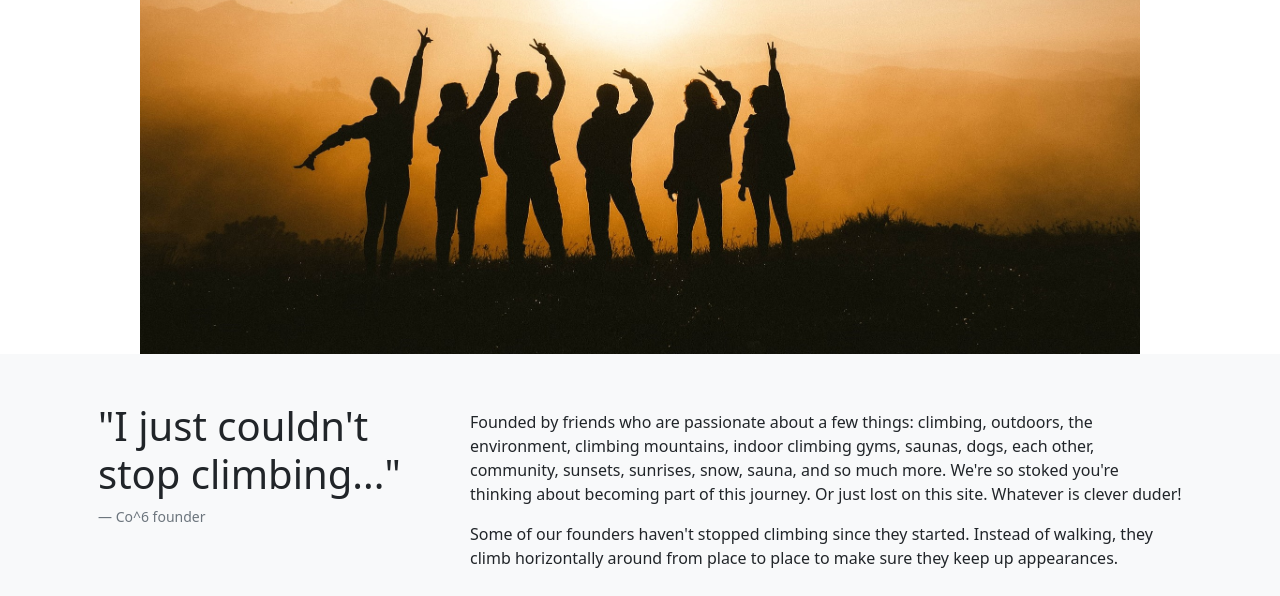
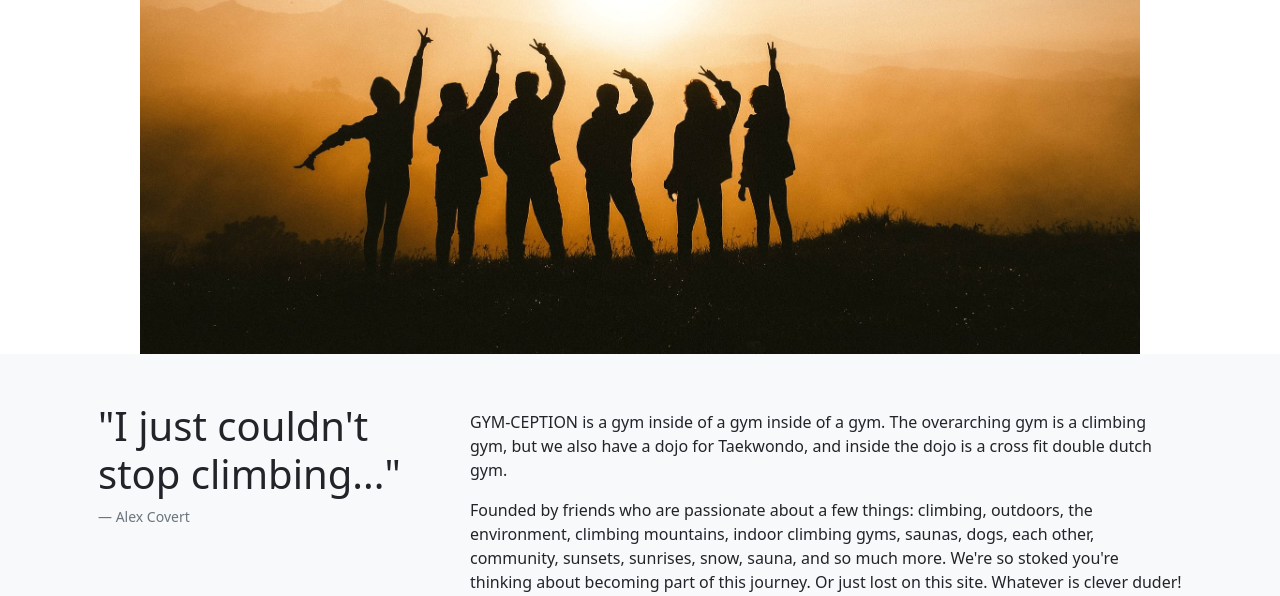
Before and after one commit to ANAMTA-MUNEER/temples, a plain HTML site: page about.html in a window 1280 px wide. Shown: the part 548-1144 px from the top of the page. Drawn offline with nearby package versions, Linux system fonts and the light colour scheme.

Commit message:
spelled sauna correctly and changed about page

```diff
--- a/about.html
+++ b/about.html
@@ -62,9 +62,10 @@
                 class="d-flex flex-column flex-lg-row flex-md-col flex-sm-col pt-5 pb-3 justify-content-md-center justify-content-sm-center">
                 <div class="col-lg-4 col-md-12">
                     <h1 class="px-3">"I just couldn't stop climbing..."</h1>
-                    <figcaption class="blockquote-footer pt-3 px-3">Co^6 founder</figcaption>
+                    <figcaption class="blockquote-footer pt-3 px-3">Alex Covert</figcaption>
                 </div>
                 <div class="col-lg-8 col-md-12 px-3 pt-2">
+                    <p>GYM-CEPTION is a gym inside of a gym inside of a gym. The overarching gym is a climbing gym, but we also have a dojo for Taekwondo, and inside the dojo is a cross fit double dutch gym.</p>
                     <p>Founded by friends who are passionate about a few things: climbing, outdoors, the environment, climbing mountains, indoor climbing gyms, saunas, dogs, each other, community, sunsets, sunrises, snow, sauna, and so much more. We're so stoked you're thinking about becoming part of this journey. Or just lost on this site. Whatever is clever duder!</p>
 
                     <p>Some of our founders haven't stopped climbing since they started. Instead of walking, they climb horizontally around from place to place to make sure they keep up appearances.</p>
```
Also changed, not shown: index.html (+1 -1 lines).
